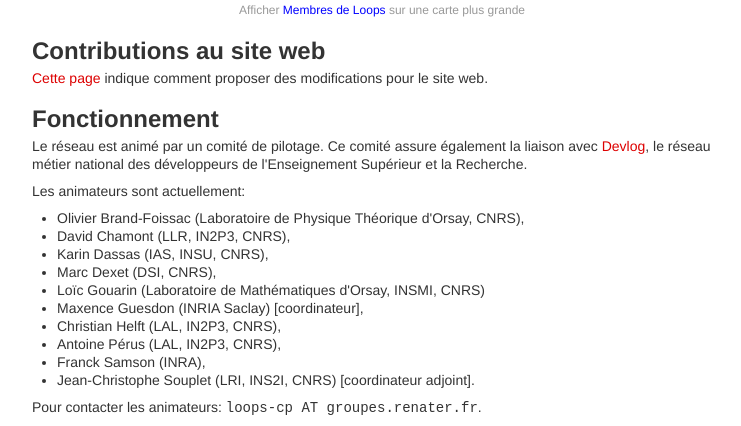
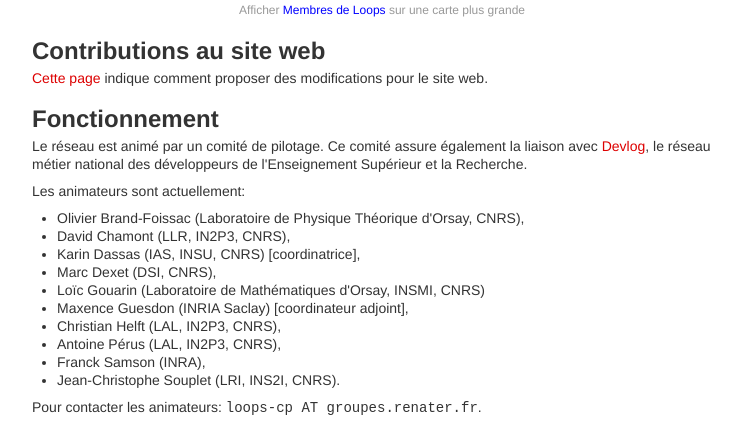
Before and after one commit to reseau-loops/reseau-loops.github.com, a Jekyll site: the page built from about.html, in a window 1280 px wide and 900 px high, scrolled down 881 px, cut to the strip 474-900 px from the top of the window. Shown: the whole strip, without its empty margins (258-999 px from the left). Built offline with Jekyll 4.4.1, drawn with Linux system fonts in a browser that asks for light colours; Markdown is read by kramdown in place of the engine named in the settings; comment, search, counter and statistics services are not loaded.

Commit message:
mise a jour coordinatrice et adjoint

```diff
--- a/about.html
+++ b/about.html
@@ -104,14 +104,14 @@ Les animateurs sont actuellement:
 <ul>
 <li>Olivier Brand-Foissac (Laboratoire de Physique Théorique d'Orsay, CNRS),</li>
 <li>David Chamont (LLR, IN2P3, CNRS),</li>
-<li>Karin Dassas (IAS, INSU, CNRS),</li>
+<li>Karin Dassas (IAS, INSU, CNRS) [coordinatrice],</li>
 <li>Marc  Dexet (DSI, CNRS),</li>
 <li>Loïc Gouarin (Laboratoire de Mathématiques d'Orsay, INSMI, CNRS)</li>
-<li>Maxence Guesdon (INRIA Saclay) [coordinateur], </li>
+<li>Maxence Guesdon (INRIA Saclay) [coordinateur adjoint], </li>
 <li>Christian Helft (LAL, IN2P3, CNRS),</li>
 <li>Antoine Pérus (LAL, IN2P3, CNRS),</li>
 <li>Franck Samson (INRA),</li>
-<li>Jean-Christophe Souplet (LRI, INS2I, CNRS) [coordinateur adjoint].</li>
+<li>Jean-Christophe Souplet (LRI, INS2I, CNRS).</li>
 </ul>
 <p>
 Pour contacter les animateurs: <tt>loops-cp AT groupes.renater.fr</tt>.
```
